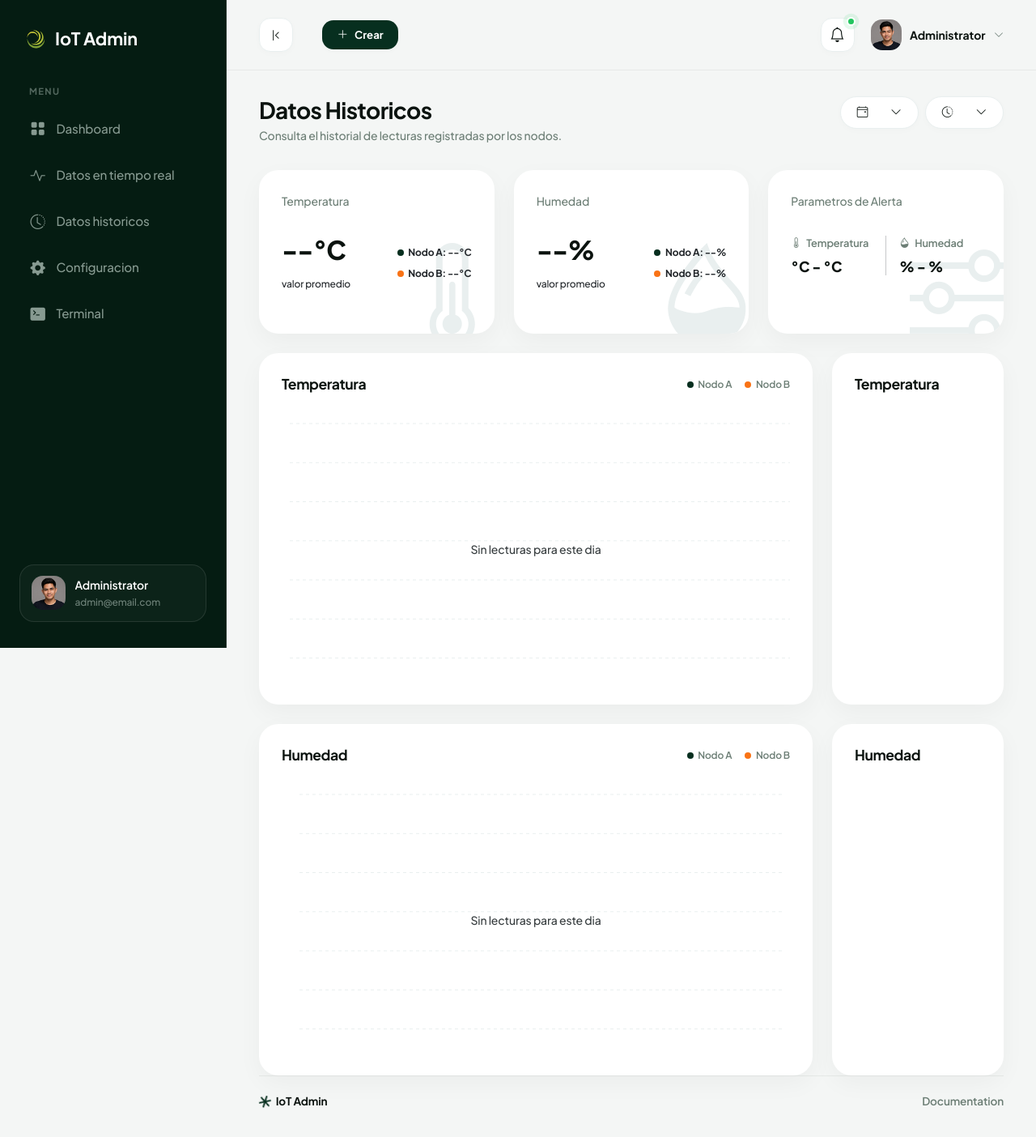
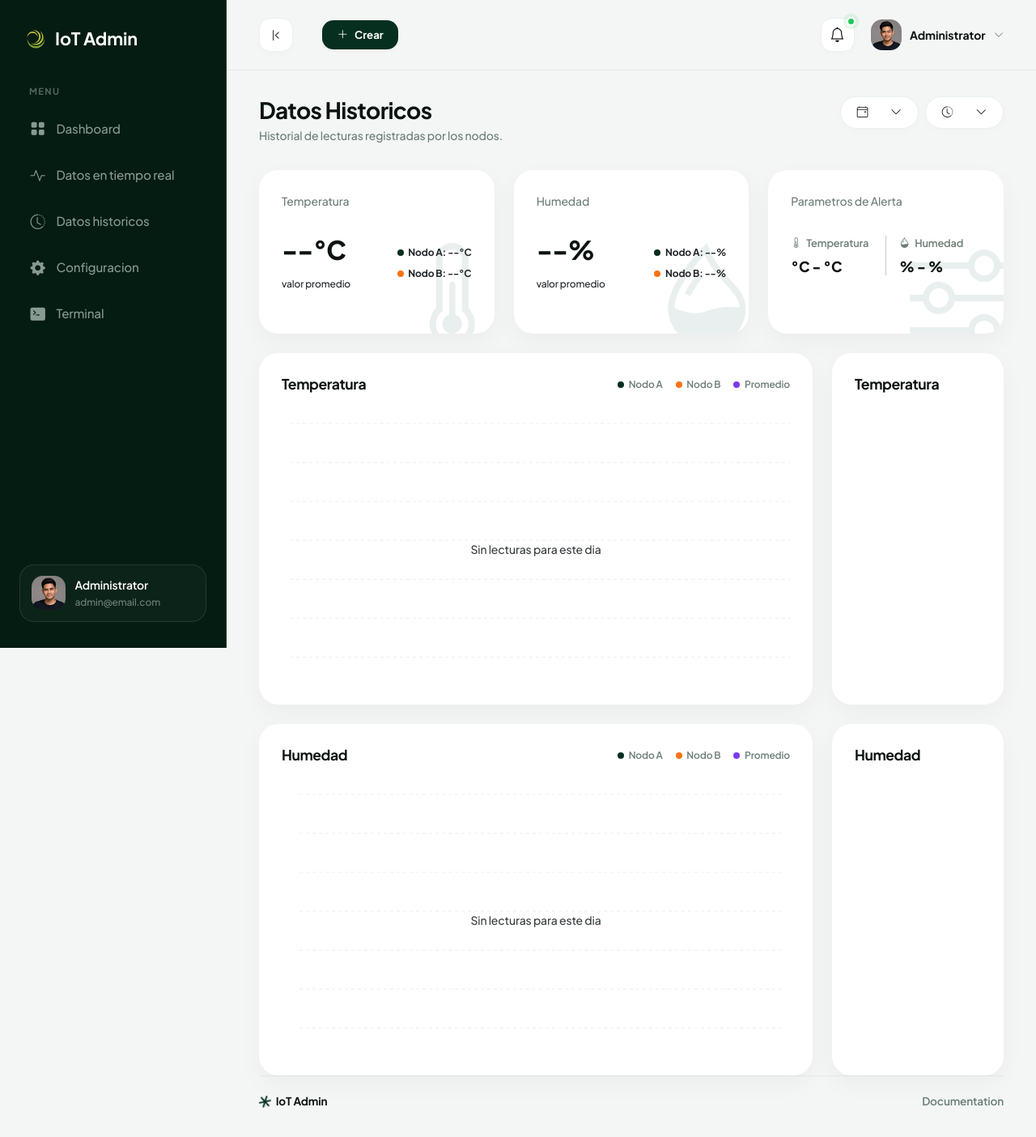
Before and after one commit to AbimaelFranco/iot-engineering-challenge, a Django app: template backend/dashboard/templates/historico.html in a window 1280 px wide. Shown: the whole page at 81% size. Run offline with Django 5.2, Linux system fonts and the light colour scheme; the template is opened without the code that fills it, so the values that code supplies are empty; parts of the project's set-up code (start-up, migrations or seed data) failed here and were passed over; some libraries are stand-ins or nearby versions.

Commit message:
feat: add Promedio series to Temperatura/Humedad charts
- Add _series_promedio (views.py) grouping both nodes' readings by minute: Nodo A/B publish independently every ~60s without synced clocks, so this is needed to pair them into one averaged point
- Only emit a Promedio point when both nodes reported in that minute: avoids showing a misleading average that's really just one node's reading
- Add Promedio as a third series/legend on both charts, styled dashed with no markers in violet (#7C3AED, new --sys-violet token): keeps it visually distinct from the existing dark-green/orange node lines on a white background
- Raise hum_max threshold from 70% to 80%

```diff
--- a/backend/dashboard/static/assets/css/main.css
+++ b/backend/dashboard/static/assets/css/main.css
@@ -77,6 +77,8 @@
     --sys-red-bg: #FEE2E2;
     --sys-orange: #F97316;
     --sys-orange-bg: #FFEDD5;
+    --sys-violet: #7C3AED;
+    --sys-violet-bg: #EDE9FE;
 
     /* Layout Configurations */
     --sidebar-width: 280px;
@@ -1190,6 +1192,10 @@
     background-color: var(--brand-lime);
 }
 
+.bg-sys-violet {
+    background-color: var(--sys-violet);
+}
+
 .bg-brand-orange {
     background-color: var(--sys-orange);
 }
--- a/backend/dashboard/static/assets/js/dashboard.js
+++ b/backend/dashboard/static/assets/js/dashboard.js
@@ -169,6 +169,10 @@
                 {
                     name: 'Nodo B',
                     data: chartData.tempSeriesB || []
+                },
+                {
+                    name: 'Promedio',
+                    data: chartData.tempSeriesAvg || []
                 }
             ],
             chart: {
@@ -186,7 +190,7 @@
                 },
                 fontFamily: 'Plus Jakarta Sans, sans-serif'
             },
-            colors: ['#072F1F', '#F97316'],
+            colors: ['#072F1F', '#F97316', '#7C3AED'],
             states: {
                 hover: {
                     filter: {
@@ -195,7 +199,7 @@
                 }
             },
             markers: {
-                size: 4,
+                size: [4, 4, 0],
                 strokeWidth: 2,
                 strokeColors: '#FFFFFF',
                 hover: {
@@ -207,7 +211,8 @@
             },
             stroke: {
                 curve: 'smooth',
-                width: 3
+                width: [3, 3, 2],
+                dashArray: [0, 0, 6]
             },
             legend: {
                 show: false // Custom legends are drawn statically in HTML to match reference layout
@@ -347,6 +352,10 @@
                 {
                     name: 'Nodo B',
                     data: chartData.humSeriesB || []
+                },
+                {
+                    name: 'Promedio',
+                    data: chartData.humSeriesAvg || []
                 }
             ],
             chart: {
@@ -364,7 +373,7 @@
                 },
                 fontFamily: 'Plus Jakarta Sans, sans-serif'
             },
-            colors: ['#072F1F', '#F97316'],
+            colors: ['#072F1F', '#F97316', '#7C3AED'],
             states: {
                 hover: {
                     filter: {
@@ -373,7 +382,7 @@
                 }
             },
             markers: {
-                size: 4,
+                size: [4, 4, 0],
                 strokeWidth: 2,
                 strokeColors: '#FFFFFF',
                 hover: {
@@ -385,7 +394,8 @@
             },
             stroke: {
                 curve: 'smooth',
-                width: 3
+                width: [3, 3, 2],
+                dashArray: [0, 0, 6]
             },
             legend: {
                 show: false // Custom legends are drawn statically in HTML to match reference layout
--- a/backend/dashboard/templates/historico.html
+++ b/backend/dashboard/templates/historico.html
@@ -7,7 +7,7 @@
     <div class="page-header">
       <div>
         <h1 class="page-title">Datos Historicos</h1>
-        <p class="page-subtitle">Consulta el historial de lecturas registradas por los nodos.</p>
+        <p class="page-subtitle">Historial de lecturas registradas por los nodos.</p>
       </div>
       <div class="d-flex gap-2 flex-wrap">
         <button class="btn-date-picker" type="button" id="historico-date-picker-trigger">
@@ -148,6 +148,10 @@
                     <span class="legend-dot bg-brand-orange"></span>
                     <span class="chart-legend-label">Nodo B</span>
                   </div>
+                  <div class="chart-legend-item">
+                    <span class="legend-dot bg-sys-violet"></span>
+                    <span class="chart-legend-label">Promedio</span>
+                  </div>
                 </div>
               </div>
               <div id="historico-primary-chart" class="historico-chart-fill"></div>
@@ -202,6 +206,10 @@
                   <div class="chart-legend-item">
                     <span class="legend-dot bg-brand-orange"></span>
                     <span class="chart-legend-label">Nodo B</span>
+                  </div>
+                  <div class="chart-legend-item">
+                    <span class="legend-dot bg-sys-violet"></span>
+                    <span class="chart-legend-label">Promedio</span>
                   </div>
                 </div>
               </div>
```
Also changed, not shown: backend/dashboard/historico/views.py (+27 -1 lines).
